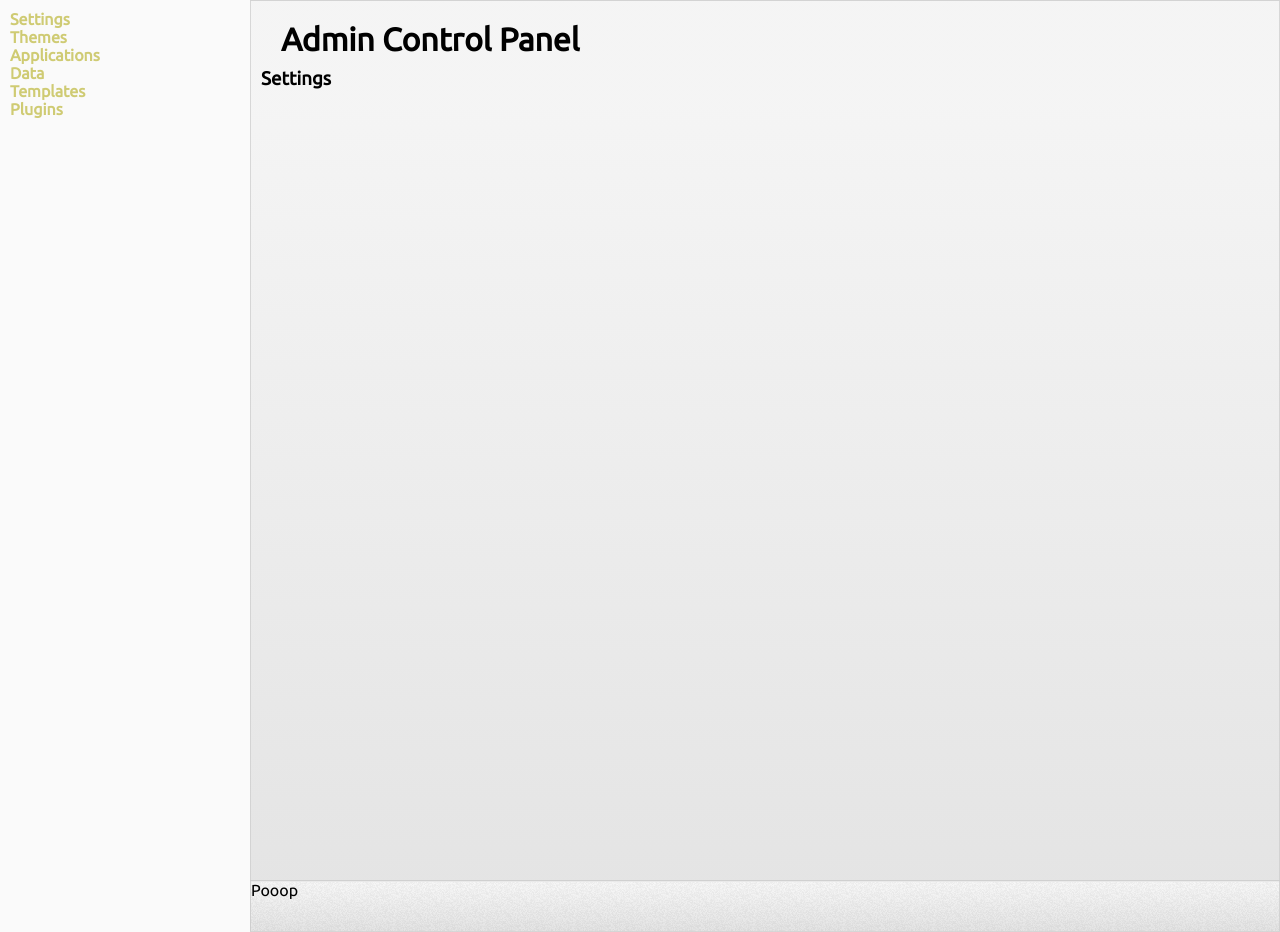
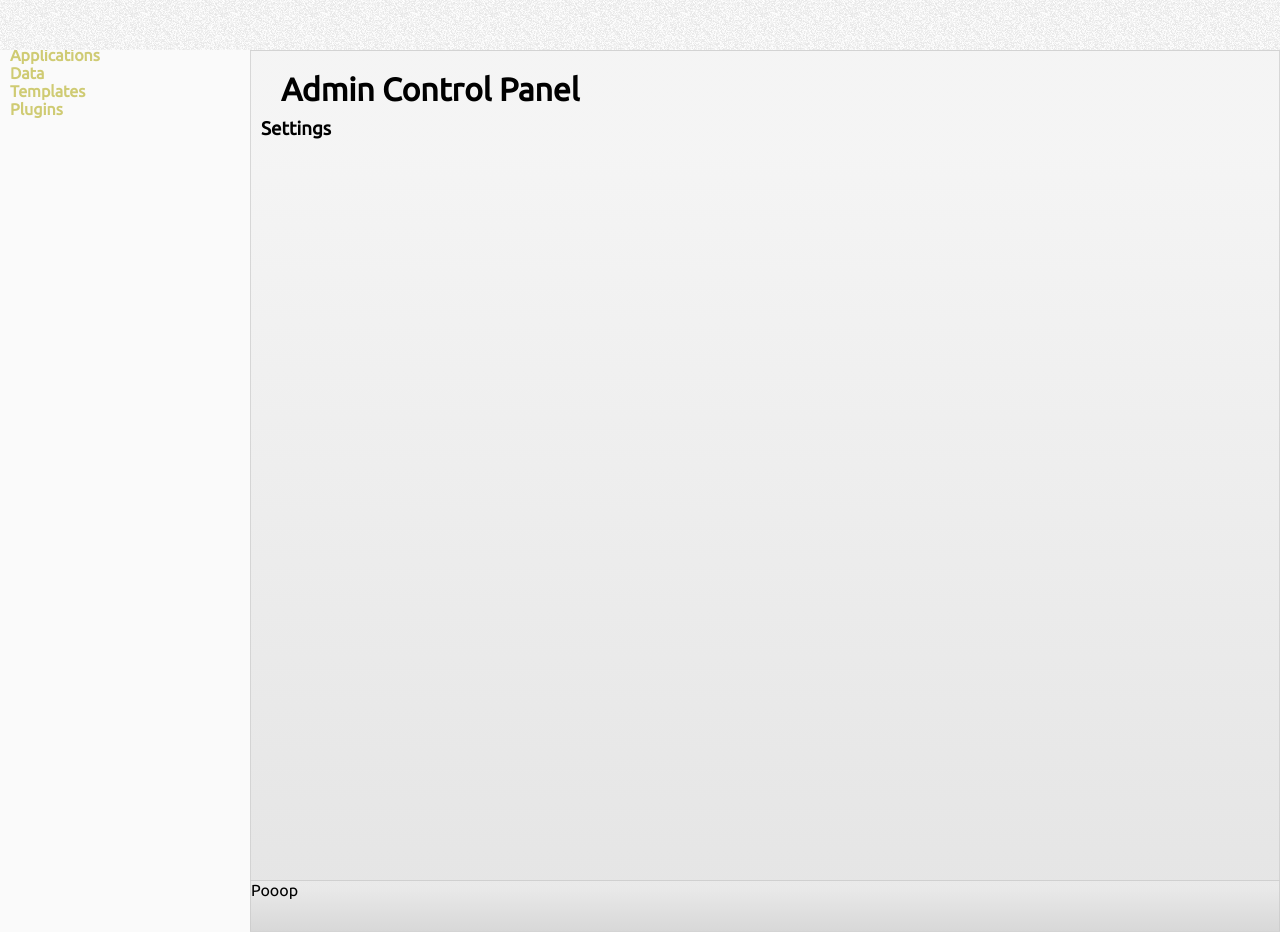
Before and after one commit to zerotri/windowpane, a PHP site: page /database_name/admin.php in a window 1280 px wide. Run offline with PHP 8.4, Linux system fonts and the light colour scheme; some libraries are stand-ins or nearby versions.

Commit message:
Just doing some css changes

```diff
--- a/admin.php
+++ b/admin.php
@@ -53,8 +53,7 @@
 				vertical-align: top;
 				text-align: left;
 				position: fixed;
-				top: 0px;
-				bottom: 51px;
+				top: 50px;
 				left: 250px;
 				right: 0px;
 				border: 1px solid rgba(204,204,204,0.75);
@@ -72,8 +71,8 @@
 			{
 				position: fixed;
 				height: 50px;
-				bottom: 0px;
-				left: 251px;
+				top: 0px;
+				left: 0px;
 				right: 0px;
 				background-image: url('public/theme/expression/images/bar_noise.png');
 			}
@@ -108,6 +107,8 @@
 				vertical-align: top;
 				width: 10%;
 				margin: 10px 0 0 10px;
+				top: 50px;
+				bottom: 0px;
 				/*margin: 0px;
 				padding: 20px;*/
 			}
```
